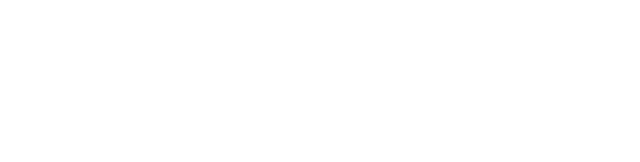
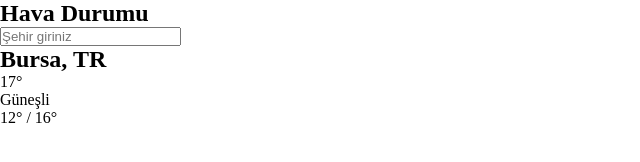
Before and after one commit to k1d12r04/weather-app, a plain HTML site: page index.html in a window 1280 px wide. Shown: the whole page, without its empty margins (0-640 px from the left). Drawn offline with Linux system fonts and the light colour scheme.

Commit message:
Finish html structure

```diff
--- a/index.html
+++ b/index.html
@@ -1,14 +1,25 @@
 <!DOCTYPE html>
 <html lang="tr">
   <head>
-  <meta charset="UTF-8">
-  <meta http-equiv="X-UA-Compatible" content="IE=edge">
-  <meta name="viewport" content="width=device-width, initial-scale=1.0">
-  <link rel="stylesheet" href="style.css">
+    <meta charset="UTF-8" />
+    <meta http-equiv="X-UA-Compatible" content="IE=edge" />
+    <meta name="viewport" content="width=device-width, initial-scale=1.0" />
+    <link rel="stylesheet" href="style.css" />
     <script src="script.js" defer></script>
     <title>Weather App</title>
   </head>
   <body>
-
+    <div class="weather-app">
+      <header class="header">
+        <h2 class="weather-app__title">Hava Durumu</h2>
+        <input type="text" id="searchBar" placeholder="Şehir giriniz" />
+      </header>
+      <main class="main">
+        <h2 class="weather-app__city">Bursa, TR</h2>
+        <p class="weather-app__temp">17°</p>
+        <p class="weather-app__event">Güneşli</p>
+        <p class="weather-app__minmax">12° / 16°</p>
+      </main>
+    </div>
   </body>
 </html>
```
Lines whose indentation alone changed are shown as unchanged.
